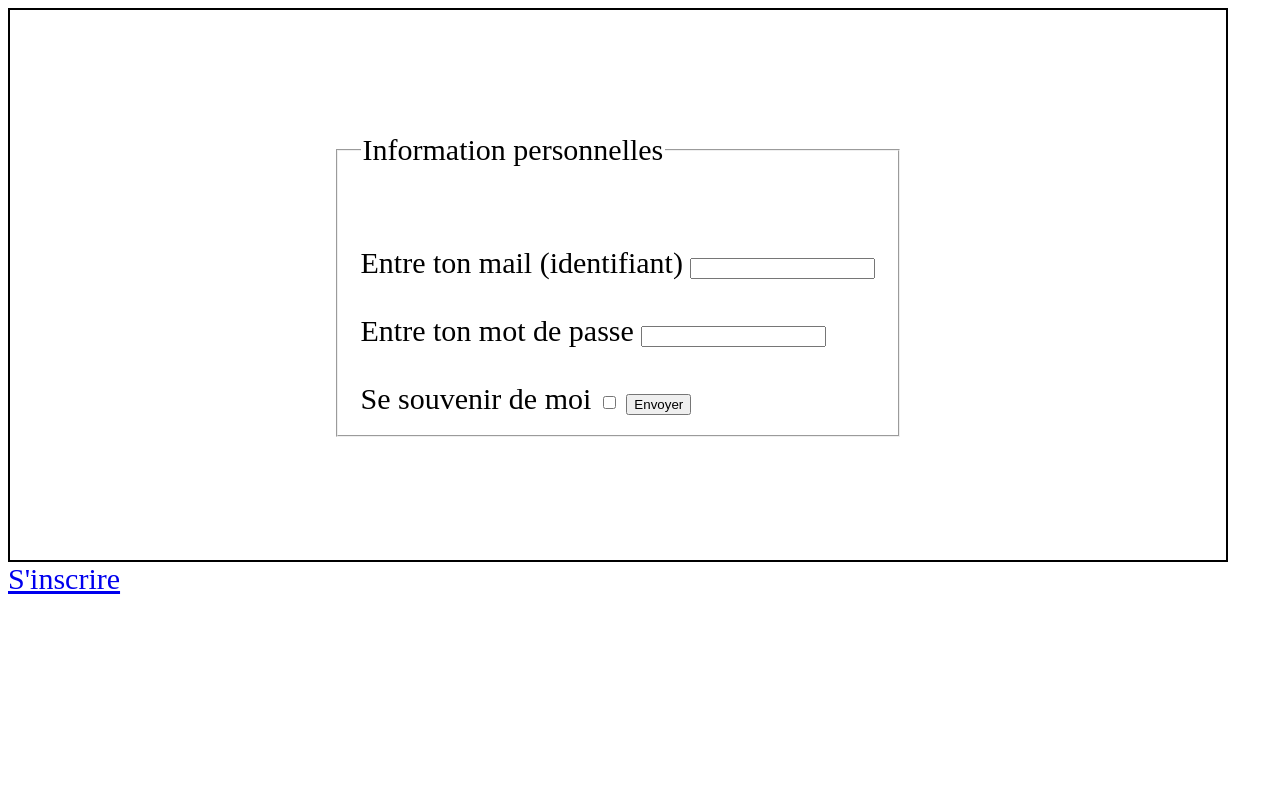
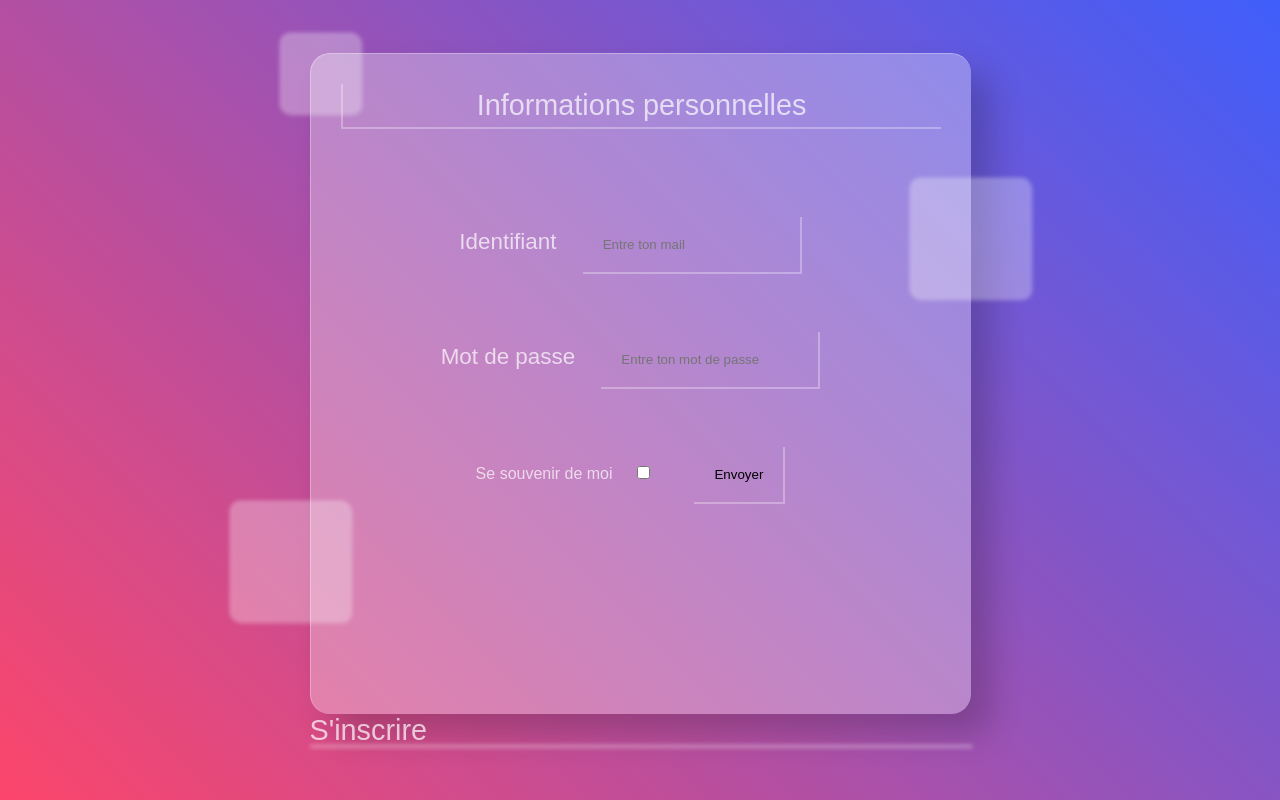
Before and after one commit to RazzakKhal/Projet_Bdd, a PHP site: page /Projet_bdd/connexion.php in a window 1280 px wide. Run offline with PHP 8.4, Linux system fonts and the light colour scheme.

Commit message:
décoration de l'interface de connexion, manque page inscription et page d'accueil

```diff
--- a/connexion.php
+++ b/connexion.php
@@ -13,22 +13,29 @@
         header('Location:https://localhost/Projet_bdd/index.php');
        }
       ?>
-      <div>
+      <div id="container">
           <form id="formulaire" method="post" action="verifconnexion.php">
-              <fieldset>
-                  <legend>Information personnelles</legend><br><br>
-              <label for="mail"> Entre ton mail (identifiant) </label>
-              <input type="mail" name="mail" id="mail" required><br><br>
-              <label for="pass"> Entre ton mot de passe </label>
-              <input type="password" name="pass" id="pass" required><br><br>
-              <label for="souvenir">Se souvenir de moi</label>
+              <legend id="titre">Informations personnelles</legend><br>
+
+              <label for="mail"> Identifiant </label>
+              <input type="mail" name="mail" id="mail" placeholder="Entre ton mail" required><br><br>
+              <label for="pass"> Mot de passe </label>
+              <input type="password" name="pass" id="pass" placeholder="Entre ton mot de passe" required><br><br>
+              <label id="souvenir" for="souvenir">Se souvenir de moi</label>
               <input type="checkbox" name="souvenir" id="souvenir">
               <input type="submit" value="Envoyer">
-            </fieldset>
+
           </form>
-          <a href='inscription.php'>S'inscrire</a>
+          <a id="inscri" href="inscription.php">S'inscrire</a>
+          <div class="drop drop1"></div>
+          <div class="drop drop2"></div>
+          <div class="drop drop3"></div>
+          <div class="drop drop4"></div>
+
 
       </div>
+
+
       <script src="index.js"></script>
     </body>
 </html>
--- a/index.css
+++ b/index.css
@@ -1,19 +1,114 @@
+*{
+    margin:0px;
+    padding:0px;
+}
+
+/* page de connexion */
 body{
-    height:550px;
-    width:95%;
-    font-size:30px;
+background: linear-gradient(45deg, #FC466B, #3F5EFB);
+height:100vh;
+display:flex;
+justify-content:center;
+align-items:center;
+font-family:arial,sans-serif;
+}
+
+#container{
+    position:relative;
+}
+
+form{
+    background-color: rgba(255,255,255, 0.3);
+    padding:30px;
+    height:75vh;
+    width:75vh;
+    border-radius:20px;
+    border-top: 1.5px solid rgba(255,255,255, 0.3);
+    border-left: 1.5px solid rgba(255,255,255, 0.3);
+    /* effet sympa à ajouter */
+    box-shadow:20px 20px 34px rgba(0,0,0, 0.2);
+    text-align:center;
 
 
 }
 
+#titre{
+    padding:5px;
+    color:rgba(255,255,255, 0.7);
+    font-size: 1.8rem;
+    margin-bottom:50px;
+    text-shadow:rgba(255,255,255, 0.3);
+    border:none;
+    border-left:2px solid rgba(255,255,255, 0.3);
+    border-bottom:2px solid rgba(255,255,255, 0.3);
+}
+label{
+    color: rgba(255,255,255, 0.7);
+    font-size: 1.4rem;
+}
 
-#formulaire{
-    height:550px;
-    width:100%;
-    display:flex;
-    justify-content: center;
-    align-items: center;
-    border:2px solid black;
+#souvenir{
+    font-size: 1rem;
+}
+
+#inscri{
+    color: rgba(255,255,255, 0.7);
+    font-size: 1.8rem;
+    text-decoration:none;
+}
+
+input{
+    background:transparent;
+    padding:20px;
+    margin:20px;
+    border:none;
+    border-right:2px solid rgba(255,255,255, 0.3);
+    border-bottom:2px solid rgba(255,255,255, 0.3);
+
+}
+
+.drop{
+
+    background-color: rgba(255,255,255, 0.3);
+    border-radius:10px;
+    border-top: 1.5px solid rgba(255,255,255, 0.3);
+    border-left: 1.5px solid rgba(255,255,255, 0.3);
+    box-shadow:20px 20px 34px rgba(0,0,0, 0.2);
+    filter:blur(2px);
+    box-shadow: 1px 1px 1px rgba(255,255,255, 0.4);
+
+}
+
+.drop1{
+    position:absolute;
+    top:-20px;
+    left:-30px;
+    height:80px;
+    width:80px;
+    z-index:3;
+}
+
+.drop2{
+    position:absolute;
+    top:125px;
+    right:-60px;
+    height:120px;
+    width:120px;
+}
+
+.drop3{
+    position:absolute;
+    bottom:125px;
+    left:-80px;
+    height:120px;
+    width:120px;
 
 
 }
+.drop4{
+    position:absolute;
+    bottom:0px;
+    left:0px;
+    height:0.2%;
+    width:100%;
+}
--- a/index.php
+++ b/index.php
@@ -12,7 +12,7 @@
       session_start();
       require_once('log.php');
       require_once('utilisateur.php');
-      $utilisateur = New utilisateur();
+      $utilisateur = New Utilisateur();
       $utilisateur->pseudo = $_SESSION['pseudo'];
       $utilisateur->callpseudo();
 
```
